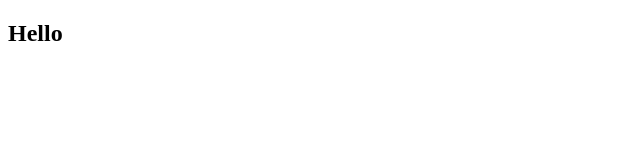
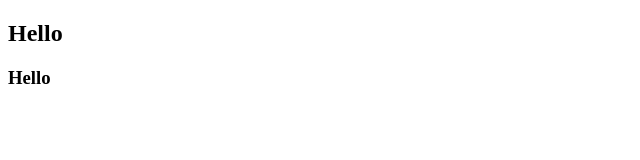
Before and after one commit to Dinara94/HW-11-Git-, a plain HTML site: page index.html in a window 1280 px wide. Shown: the full height of the page, 0-640 px from the left. Drawn offline with Linux system fonts and the light colour scheme.

Commit message:
added h3

```diff
--- a/index.html
+++ b/index.html
@@ -7,5 +7,6 @@
 </head>
 <body>
     <h2 class="subtitle">Hello</h2>
+    <h3 class="subtitle">Hello</h3>
 </body>
 </html>
```
